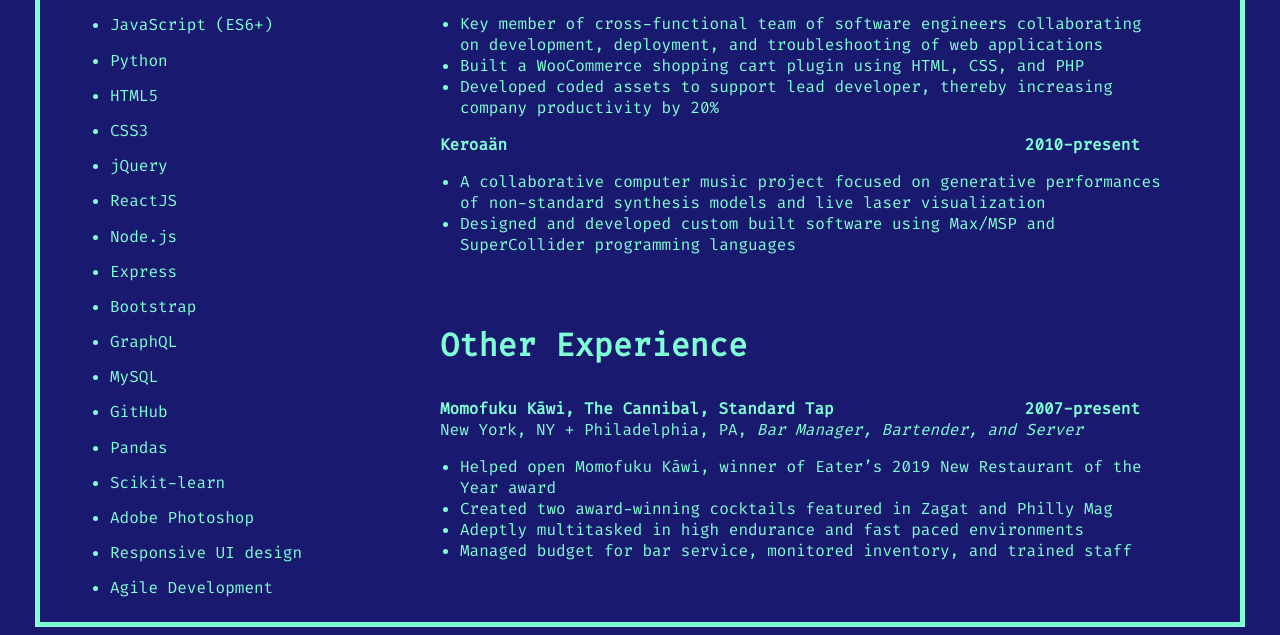
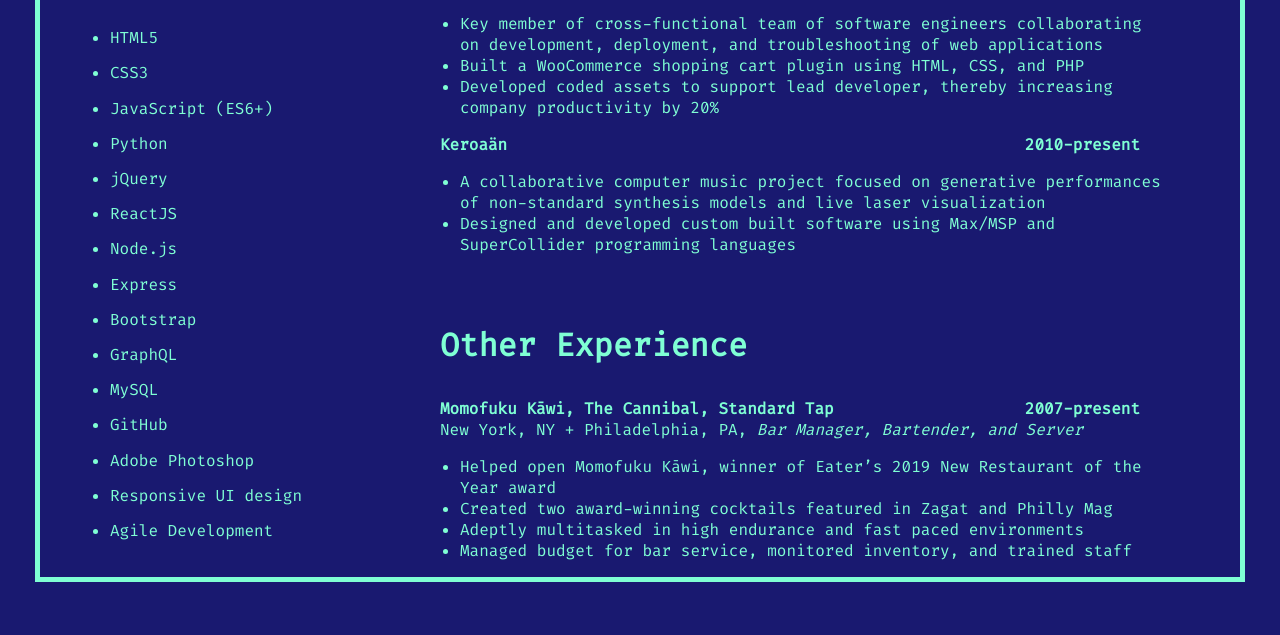
Before and after one commit to IanMFraser/imf-portfolio, a plain HTML site: page resume.html in a window 1280 px wide. Shown: the part 781-1416 px from the top of the page. After the commit the page ends 1371 px from the top, so only its background shows below. Drawn offline with Linux system fonts and the light colour scheme.

Commit message:
skills edit

```diff
--- a/resume.html
+++ b/resume.html
@@ -25,10 +25,10 @@
         <section class="skills">
             <h1 class="section-header">Skills</h1>
             <ul>
+                <li>HTML5</li>
+                <li>CSS3</li>
                 <li>JavaScript (ES6+)</li>
                 <li>Python</li>
-                <li>HTML5</li>
-                <li>CSS3</li>
                 <li>jQuery</li>
                 <li>ReactJS</li>
                 <li>Node.js</li>
@@ -37,8 +37,6 @@
                 <li>GraphQL</li>
                 <li>MySQL</li>
                 <li>GitHub</li>
-                <li>Pandas</li>
-                <li>Scikit-learn</li>
                 <li>Adobe Photoshop</li>
                 <li>Responsive UI design</li>
                 <li>Agile Development</li>
```
